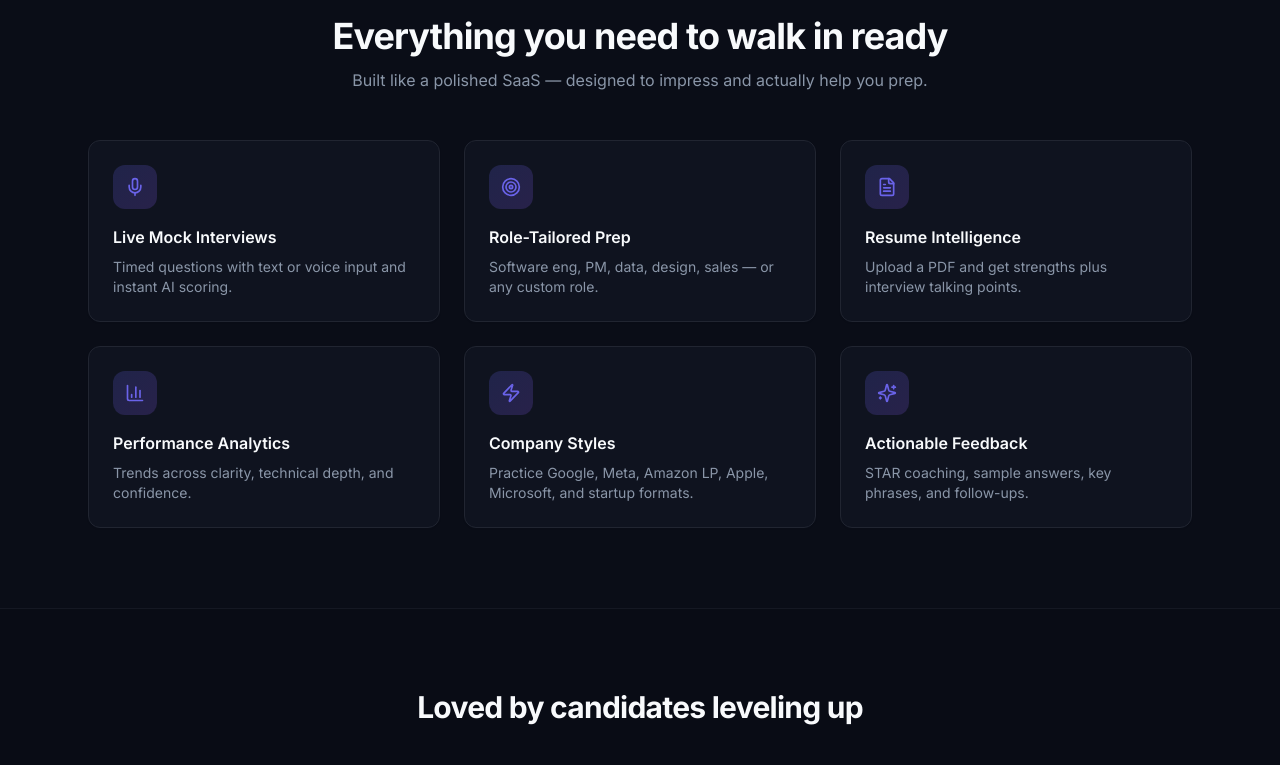
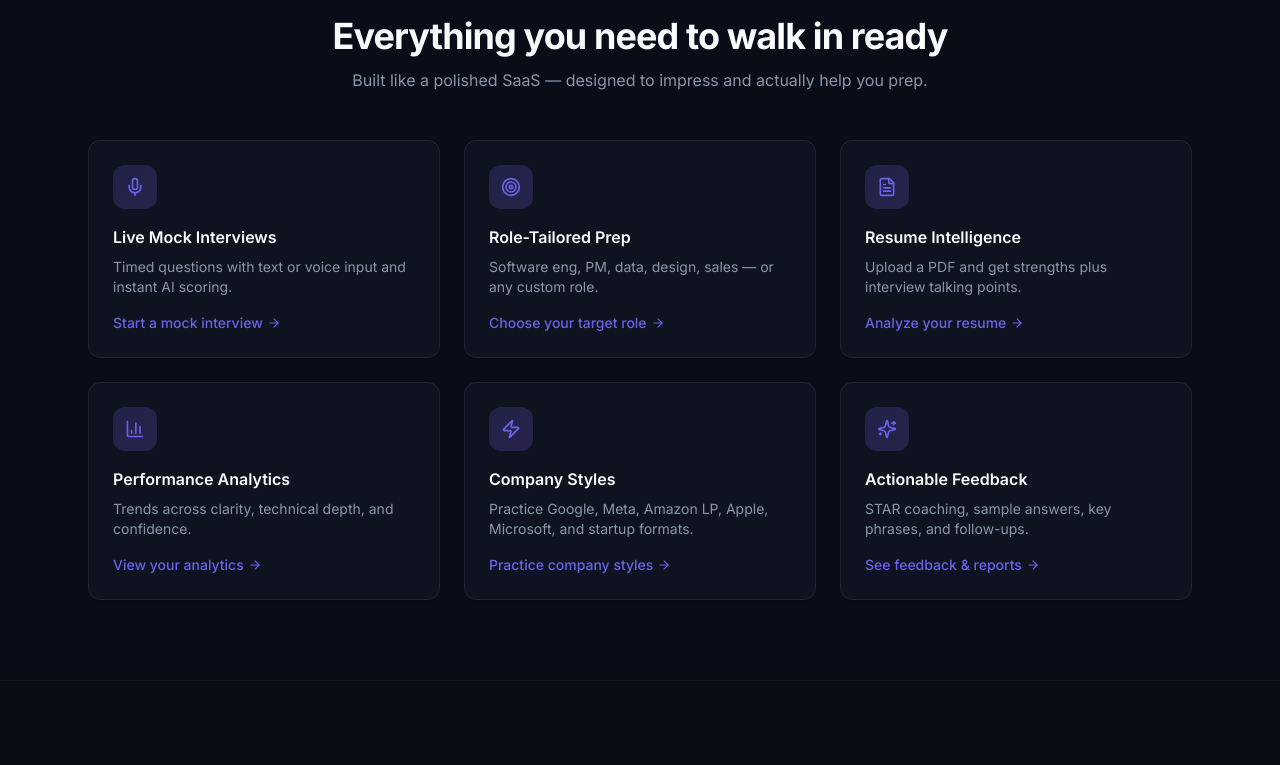
Before and after one commit to dgooding/InterviewForge, a Next.js app: page / in a window 1280 px wide. Shown: the part 861-1626 px from the top of the page. Built offline with nearby package versions, Linux system fonts and the light colour scheme.

Commit message:
Link landing feature cards to real app pages

```diff
--- a/app/page.tsx
+++ b/app/page.tsx
@@ -26,31 +26,43 @@ const features = [
     icon: Mic,
     title: "Live Mock Interviews",
     desc: "Timed questions with text or voice input and instant AI scoring.",
+    href: "/interview",
+    cta: "Start a mock interview",
   },
   {
     icon: Target,
     title: "Role-Tailored Prep",
     desc: "Software eng, PM, data, design, sales — or any custom role.",
+    href: "/roles",
+    cta: "Choose your target role",
   },
   {
     icon: FileText,
     title: "Resume Intelligence",
     desc: "Upload a PDF and get strengths plus interview talking points.",
+    href: "/resume",
+    cta: "Analyze your resume",
   },
   {
     icon: BarChart3,
     title: "Performance Analytics",
     desc: "Trends across clarity, technical depth, and confidence.",
+    href: "/analytics",
+    cta: "View your analytics",
   },
   {
     icon: Zap,
     title: "Company Styles",
     desc: "Practice Google, Meta, Amazon LP, Apple, Microsoft, and startup formats.",
+    href: "/interview?mode=company",
+    cta: "Practice company styles",
   },
   {
     icon: Sparkles,
     title: "Actionable Feedback",
     desc: "STAR coaching, sample answers, key phrases, and follow-ups.",
+    href: "/history",
+    cta: "See feedback & reports",
   },
 ];
 
@@ -151,14 +163,24 @@ export default function LandingPage() {
           className="mt-16 grid gap-4 sm:grid-cols-3"
         >
           {[
-            { label: "Avg. practice score lift", value: "+2.4 pts" },
-            { label: "Question bank", value: `${qCount}+` },
-            { label: "Feedback latency", value: "<1s*" },
+            {
+              label: "Avg. practice score lift",
+              value: "+2.4 pts",
+              href: "/analytics",
+            },
+            {
+              label: "Question bank",
+              value: `${qCount}+`,
+              href: "/questions",
+            },
+            {
+              label: "Feedback latency",
+              value: "<1s*",
+              href: "/interview",
+            },
           ].map((stat) => (
-            <Card
-              key={stat.label}
-              className="border-primary/10 bg-card/60 backdrop-blur"
-            >
+            <Link key={stat.label} href={stat.href} className="block">
+              <Card className="h-full border-primary/10 bg-card/60 backdrop-blur transition-all hover:border-primary/40 hover:shadow-glow">
                 <CardContent className="pt-6 text-center">
                   <p className="text-3xl font-bold text-primary">{stat.value}</p>
                   <p className="mt-1 text-sm text-muted-foreground">
@@ -166,6 +188,7 @@ export default function LandingPage() {
                   </p>
                 </CardContent>
               </Card>
+            </Link>
           ))}
         </motion.div>
       </section>
@@ -191,17 +214,25 @@ export default function LandingPage() {
                 viewport={{ once: true }}
                 transition={{ delay: i * 0.05 }}
               >
-                <Card className="h-full transition-shadow hover:shadow-glow">
-                  <CardContent className="pt-6">
-                    <div className="mb-4 flex h-11 w-11 items-center justify-center rounded-xl bg-gradient-to-br from-indigo-500/20 to-violet-500/20 text-primary">
+                <Link href={f.href} className="group block h-full">
+                  <Card className="h-full transition-all hover:border-primary/40 hover:shadow-glow">
+                    <CardContent className="flex h-full flex-col pt-6">
+                      <div className="mb-4 flex h-11 w-11 items-center justify-center rounded-xl bg-gradient-to-br from-indigo-500/20 to-violet-500/20 text-primary transition-transform group-hover:scale-105">
                         <f.icon className="h-5 w-5" />
                       </div>
-                    <h3 className="font-semibold">{f.title}</h3>
-                    <p className="mt-2 text-sm text-muted-foreground">
+                      <h3 className="font-semibold group-hover:text-primary">
+                        {f.title}
+                      </h3>
+                      <p className="mt-2 flex-1 text-sm text-muted-foreground">
                         {f.desc}
+                      </p>
+                      <p className="mt-4 flex items-center gap-1 text-sm font-medium text-primary">
+                        {f.cta}
+                        <ArrowRight className="h-3.5 w-3.5 transition-transform group-hover:translate-x-0.5" />
                       </p>
                     </CardContent>
                   </Card>
+                </Link>
               </motion.div>
             ))}
           </div>
```
Lines whose indentation alone changed are shown as unchanged.
